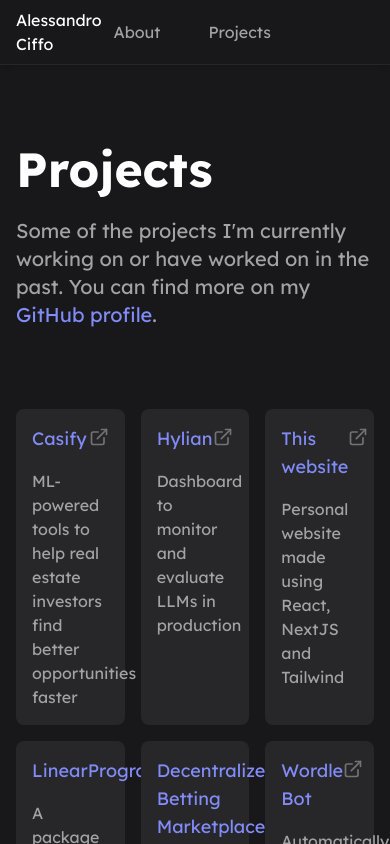
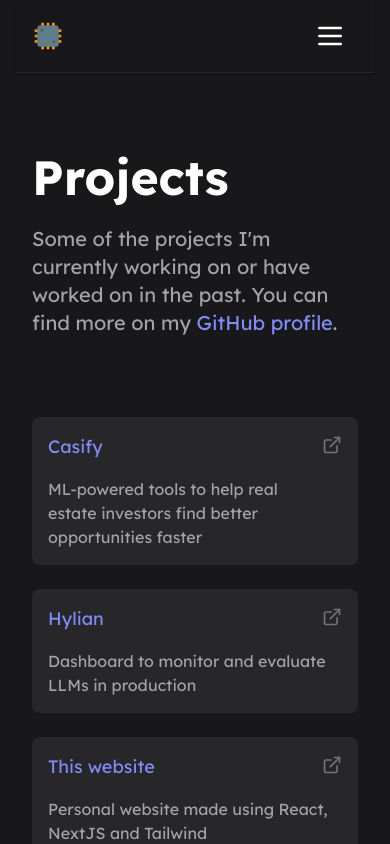
Before and after one commit to alessandro-ciffo/personal-website, a Next.js app: page /projects in a window 390 px wide. Shown: the top 844 px of the page. Built offline with nearby package versions, Linux system fonts and the light colour scheme.

Commit message:
feat: mobile responsiveness

```diff
--- a/src/components/navbar.js
+++ b/src/components/navbar.js
@@ -1,19 +1,35 @@
+import { useState } from 'react';
 import Link from 'next/link';
+import { Menu } from 'lucide-react';
 
 export default function Navbar() {
+  const [menuOpen, setMenuOpen] = useState(false);
+
   return (
     <nav className="shadow-md text-white border-b border-neutral-800">
       <div className="max-w-[960px] mx-auto py-2 md:py-4 flex justify-between items-center px-4">
         <div>
-          <Link href="/" className="text-base font-regular text-white">
+          {/* Display "Alessandro Ciffo" on medium and larger screens */}
+          <Link href="/" className="text-base font-regular text-white hidden md:block">
             Alessandro Ciffo
           </Link>
+          {/* Display logo on small screens */}
+          <Link href="/" className="block md:hidden">
+            <img src="/processor_logo.png" alt="Logo" className="h-8 w-8" />
+          </Link>
         </div>
-        <div className="flex space-x-4 text-neutral-400 text-base gap-2">
-          <Link href="/about" className="p-3 hover:bg-neutral-800 hover:text-white rounded-xl">
+        {/* Navigation links for medium and larger screens */}
+        <div className="hidden md:flex space-x-4 text-neutral-400 text-base gap-2">
+          <Link
+            href="/about"
+            className="p-3 hover:bg-neutral-800 hover:text-white rounded-xl"
+          >
             About
           </Link>
-          <Link href="/projects" className="p-3 hover:bg-neutral-800 hover:text-white rounded-xl">
+          <Link
+            href="/projects"
+            className="p-3 hover:bg-neutral-800 hover:text-white rounded-xl"
+          >
             Projects
           </Link>
           {/* GitHub Icon Link */}
@@ -23,7 +39,7 @@
             rel="noopener noreferrer"
             className="p-3 hover:bg-neutral-800 hover:text-white rounded-xl"
           >
-            <img src="/github_logo_neutral.svg" alt="GitHub" className="h-6 w-6"/>
+            <img src="/github_logo_neutral.svg" alt="GitHub" className="h-6 w-6" />
           </a>
           {/* LinkedIn Icon Link */}
           <a
@@ -35,7 +51,57 @@
             <img src="/linkedin_logo_neutral.svg" alt="LinkedIn" className="h-6 w-6" />
           </a>
         </div>
+        {/* Menu icon for small screens */}
+        <div className="md:hidden">
+          <button
+            onClick={() => setMenuOpen(!menuOpen)}
+            className="p-3 hover:bg-neutral-800 hover:text-white rounded-xl focus:outline-none"
+          >
+            <Menu className="h-8 w-8" />
+          </button>
+        </div>
       </div>
+      {/* Mobile menu */}
+      {menuOpen && (
+        <div className="md:hidden">
+          <div className="flex flex-col items-center space-y-4 py-4 gap-2">
+            <Link
+              href="/about"
+              className="text-neutral-400 text-xl hover:text-white"
+              onClick={() => setMenuOpen(false)}
+            >
+              About
+            </Link>
+            <Link
+              href="/projects"
+              className="text-neutral-400 text-xl hover:text-white"
+              onClick={() => setMenuOpen(false)}
+            >
+              Projects
+            </Link>
+            {/* GitHub Link */}
+            <a
+              href="https://github.com/alessandro-ciffo"
+              target="_blank"
+              rel="noopener noreferrer"
+              className="text-neutral-400 text-xl hover:text-white"
+              onClick={() => setMenuOpen(false)}
+            >
+              GitHub
+            </a>
+            {/* LinkedIn Link */}
+            <a
+              href="https://www.linkedin.com/in/alessandro-ciffo-4b7710191/"
+              target="_blank"
+              rel="noopener noreferrer"
+              className="text-neutral-400 text-xl hover:text-white"
+              onClick={() => setMenuOpen(false)}
+            >
+              LinkedIn
+            </a>
+          </div>
+        </div>
+      )}
     </nav>
   );
 }
--- a/src/pages/_document.js
+++ b/src/pages/_document.js
@@ -7,7 +7,7 @@
       <link rel="preconnect" href="https://fonts.googleapis.com"/>
       <link rel="preconnect" href="https://fonts.gstatic.com" crossorigin/>
       <link href="https://fonts.googleapis.com/css2?family=Lexend:wght@100..900&display=swap" rel="stylesheet"/>
-      <body className="antialiased bg-zinc-900 font-lexend">
+      <body className="antialiased bg-zinc-900 font-lexend px-4 md:px-0">
         <Main />
         <NextScript />
       </body>
--- a/src/pages/index.js
+++ b/src/pages/index.js
@@ -12,14 +12,14 @@
     <div>
       <section id="hero" className="flex py-20 text-white">
         <div className="flex flex-col text-left gap-2 max-w-[600px] text-pretty">
-          <h1 className="text-5xl font-bold mb-4">Hey, I&apos;m Alessandro</h1>
+          <h1 className="text-4xl md:text-5xl font-bold mb-4">Hey, I&apos;m Alessandro</h1>
           <p className="text-xl text-neutral-400">I am a data scientist and software developer from Italy.</p>
           <p className="text-xl text-neutral-400">On this website you can find some information <Link href="/about" className="text-indigo-400 hover:underline hover:text-indigo-200">about me</Link> and a few <Link href="/about" className="text-indigo-400 hover:underline hover:text-indigo-200">projects</Link> I&apos;ve worked on in the last few years.</p>
         </div>
       </section>
       <section id="hero-projects" className="flex flex-col py-10 text-white gap-4">
-        <h2 className="text-4xl font-semibold mb-4">Projects</h2>
-        <div className="grid grid-cols-3 gap-4">
+        <h2 className="text-3xl md:text-4xl font-semibold mb-4">Projects</h2>
+        <div className="grid grid-cols-1 md:grid-cols-2 lg:grid-cols-3 gap-6">
             {highlightedPprojects.map((project, index) => (
                 <ProjectCard key={index} title={project.title} description={project.description} url={project.url} />
             ))}
--- a/src/pages/projects.js
+++ b/src/pages/projects.js
@@ -20,7 +20,7 @@
                         Some of the projects I&apos;m currently working on or have worked on in the past. You can find more on my <Link href="https://github.com/alessandro-ciffo" target="_blank" rel="noopener noreferrer" className="text-indigo-400 hover:text-indigo-200 hover:underline">GitHub profile</Link>.
                     </p>
                 </div>
-                <div className="grid grid-cols-3 gap-4">
+                <div className="grid grid-cols-1 md:grid-cols-2 lg:grid-cols-3 gap-6">
                     {projects.map((project, index) => (
                         <ProjectCard key={index} title={project.title} description={project.description} url={project.url} />
                     ))}
```
Also changed, not shown: public/processor_logo.png (added).
